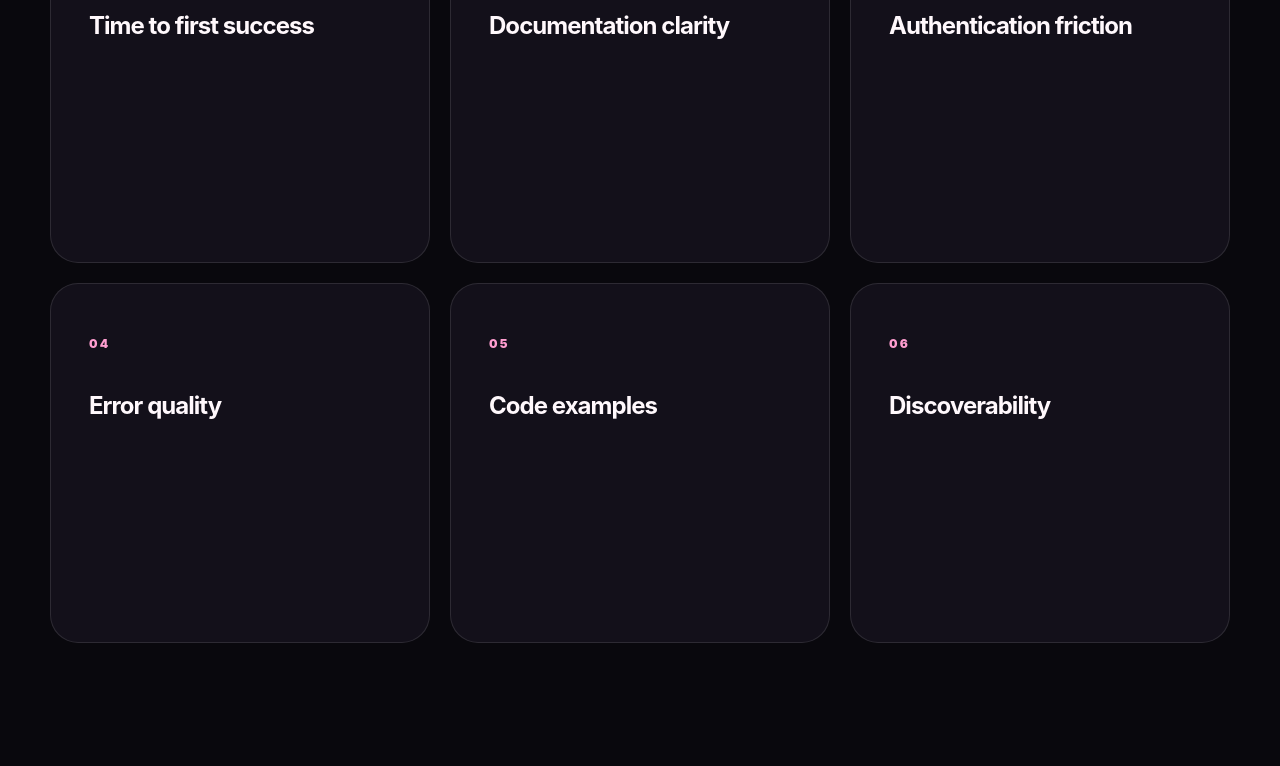
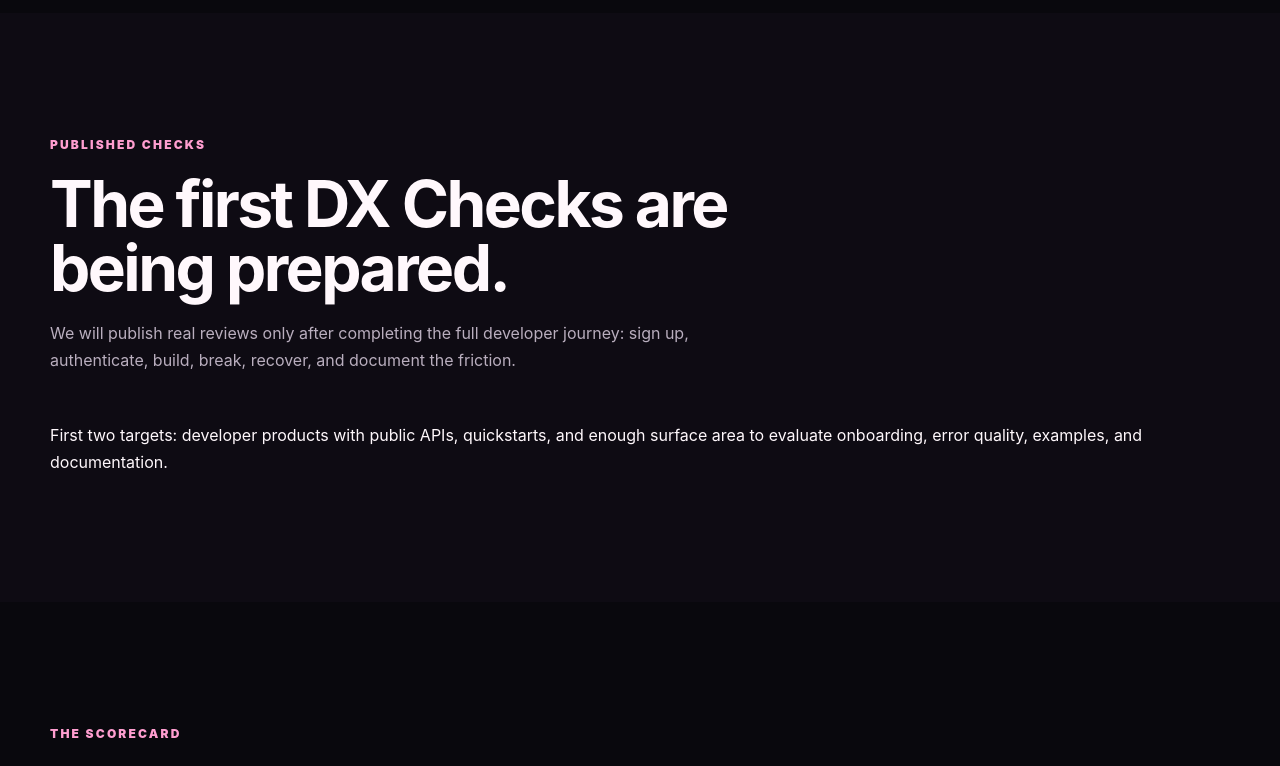
Before and after one commit to KatrinaFinney/sugar-bytes, a Next.js app: page /dx-check in a window 1280 px wide. Shown: the part 440-1206 px from the top of the page. Built offline with nearby package versions, Linux system fonts and the light colour scheme.

Commit message:
Wire DX Check archive to review data

```diff
--- a/app/dx-check/page.tsx
+++ b/app/dx-check/page.tsx
@@ -1,9 +1,20 @@
+import EditorialCard from "../../components/EditorialCard";
+import { dxChecks } from "../../lib/editorial";
+
 export default function DxCheckPage() {
   const criteria = ["Time to first success", "Documentation clarity", "Authentication friction", "Error quality", "Code examples", "Discoverability"];
+
   return (
     <main>
       <header className="site-header"><a className="brand" href="/"><span className="brand-mark">SB</span><span>Sugar Bytes</span></a><nav className="nav"><a href="/learn">Learn</a><a href="/lab">Lab</a><a href="/dev-voices">Dev Voices</a><a href="/dx-check">DX Check</a><a href="/speaking">Speaking</a></nav><a className="button button-small" href="/about">About</a></header>
-      <section className="section"><div className="section-heading split-heading"><div><p className="kicker">DX CHECK</p><h1>Developer tools, tested like a developer.</h1></div><p>Hands-on reviews of APIs, SDKs, docs, onboarding, and failure states, with useful praise, useful criticism, and concrete recommendations.</p></div><div className="program-grid">{criteria.map((item, index) => <article className="program-card" key={item}><p className="kicker">0{index + 1}</p><h2>{item}</h2></article>)}</div></section>
+      <section className="section"><div className="section-heading split-heading"><div><p className="kicker">DX CHECK</p><h1>Developer tools, tested like a developer.</h1></div><p>Hands-on reviews of APIs, SDKs, docs, onboarding, and failure states, with useful praise, useful criticism, and concrete recommendations.</p></div></section>
+
+      <section className="section muted-section">
+        <div className="section-heading"><p className="kicker">PUBLISHED CHECKS</p><h2>{dxChecks.length ? "Hands-on developer journeys." : "The first DX Checks are being prepared."}</h2><p>{dxChecks.length ? "Each review follows the same method so the observations are comparable and grounded in actual use." : "We will publish real reviews only after completing the full developer journey: sign up, authenticate, build, break, recover, and document the friction."}</p></div>
+        {dxChecks.length ? <div className="program-grid">{dxChecks.map((check) => <EditorialCard key={check.slug} eyebrow="DX CHECK" title={check.title} copy={check.dek} meta={check.product} href={`/dx-check/${check.slug}`} />)}</div> : <div className="empty-state"><p>First two targets: developer products with public APIs, quickstarts, and enough surface area to evaluate onboarding, error quality, examples, and documentation.</p></div>}
+      </section>
+
+      <section className="section"><div className="section-heading"><p className="kicker">THE SCORECARD</p><h2>What every DX Check evaluates.</h2></div><div className="program-grid">{criteria.map((item, index) => <article className="program-card" key={item}><p className="kicker">0{index + 1}</p><h2>{item}</h2></article>)}</div></section>
       <section className="section community-section"><div className="community-card"><p className="kicker">THE METHOD</p><h2>Sign up. Build something. Break something. Document the friction.</h2><p>Each DX Check follows the same developer journey so the observations are grounded in actual use, not surface-level commentary.</p></div></section>
       <footer><div className="brand"><span className="brand-mark">SB</span><span>Sugar Bytes</span></div><p>Build better. Understand deeper.</p><p>© 2026 Sugar Bytes</p></footer>
     </main>
```
